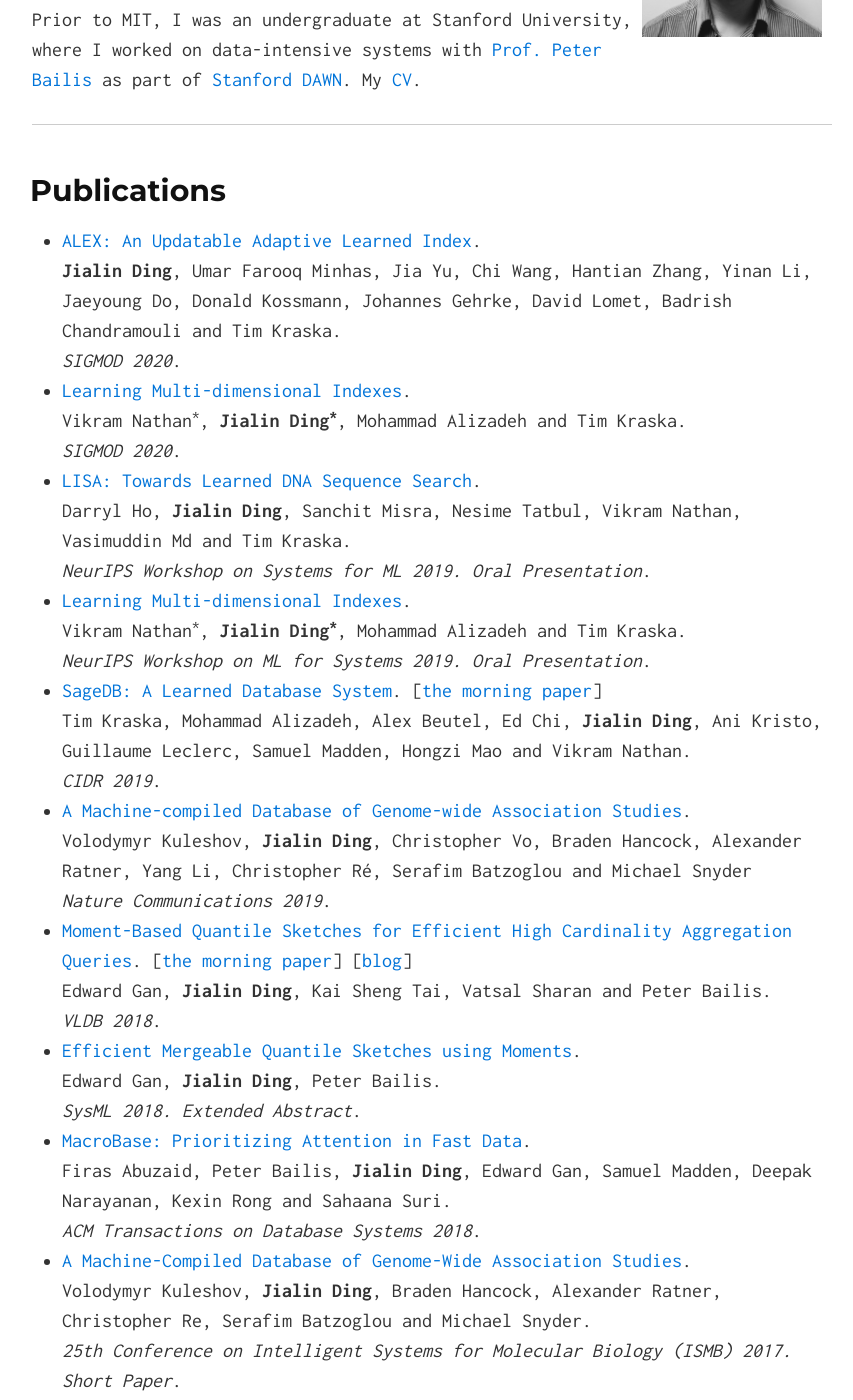
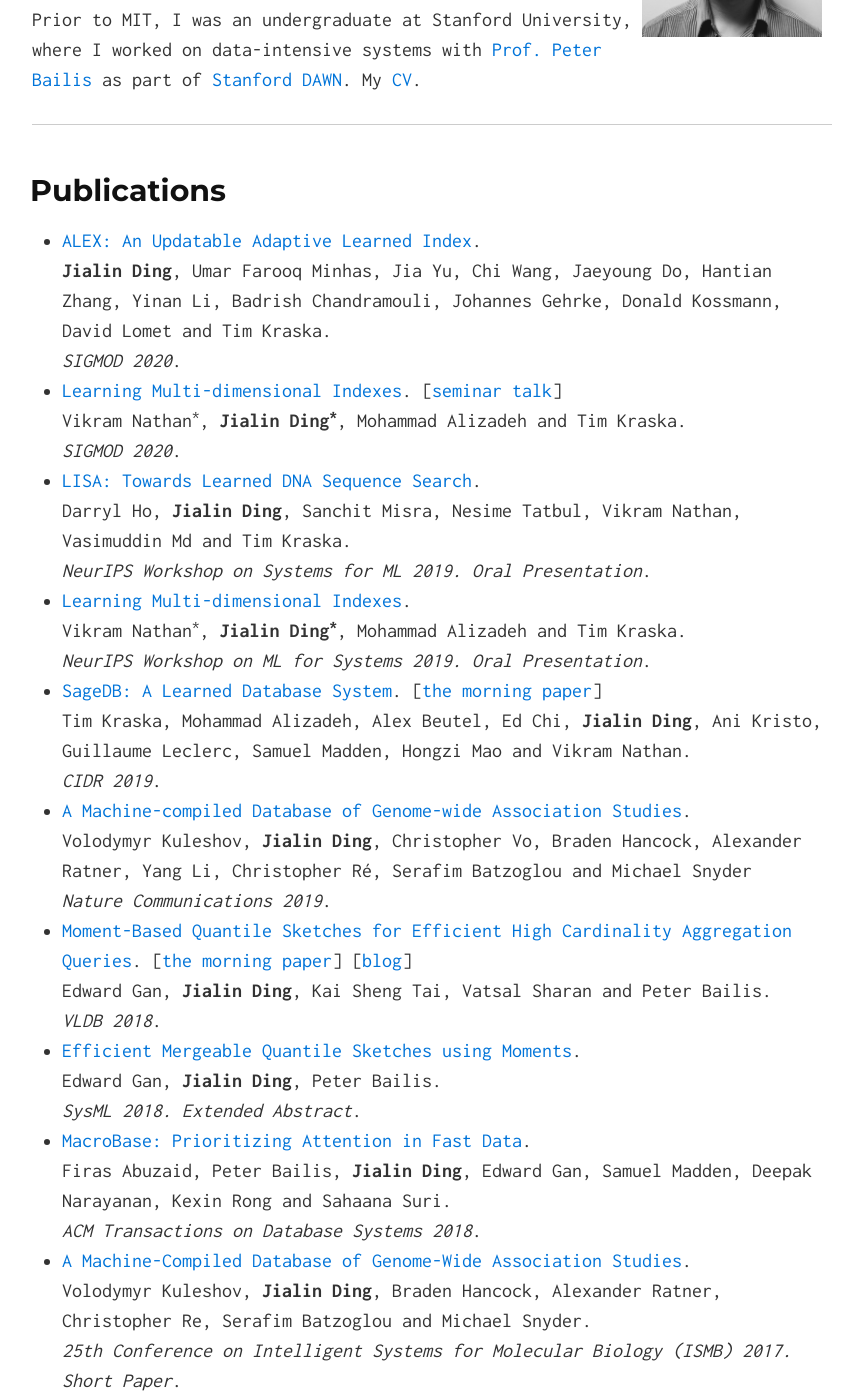
Before and after one commit to jialinding/jialinding.github.io, a Jekyll site: the page built from index.md, in a window 1280 px wide and 1400 px high, scrolled down 385 px. Shown: the whole window, without its empty margins (208-1061 px from the left). Built offline with Jekyll 4.4.1, drawn with Linux system fonts in a browser that asks for light colours; some of the changed text lies outside the part shown.

Commit message:
Update: Apr 2020

```diff
--- a/index.md
+++ b/index.md
@@ -19,10 +19,10 @@ My [CV](/cv.pdf).
 
 ## Publications
 
-- [ALEX: An Updatable Adaptive Learned Index](https://arxiv.org/pdf/1905.08898.pdf). <br>
-**Jialin Ding**, Umar Farooq Minhas, Jia Yu, Chi Wang, Hantian Zhang, Yinan Li, Jaeyoung Do, Donald Kossmann, Johannes Gehrke, David Lomet, Badrish Chandramouli and Tim Kraska. <br>
+- [ALEX: An Updatable Adaptive Learned Index](https://www.microsoft.com/en-us/research/uploads/prod/2020/04/MSRAlexTechnicalReport.pdf). <br>
+**Jialin Ding**, Umar Farooq Minhas, Jia Yu, Chi Wang, Jaeyoung Do, Hantian Zhang, Yinan Li, Badrish Chandramouli, Johannes Gehrke, Donald Kossmann, David Lomet and Tim Kraska. <br>
 *SIGMOD 2020*.
-- [Learning Multi-dimensional Indexes](https://arxiv.org/pdf/1912.01668.pdf). <br>
+- [Learning Multi-dimensional Indexes](https://arxiv.org/pdf/1912.01668.pdf). [[seminar talk](https://drive.google.com/file/d/13D6f_f7N018Cim4_crL0NJkjWAuKOjHg/view)]<br>
 Vikram Nathan<sup>\*</sup>, **Jialin Ding<sup>\*</sup>**, Mohammad Alizadeh and Tim Kraska. <br>
 *SIGMOD 2020*.
 - [LISA: Towards Learned DNA Sequence Search](https://arxiv.org/pdf/1910.04728.pdf). <br>
```
Also changed, not shown: other parts of index.md (+1 -0 lines), 1 other file.
